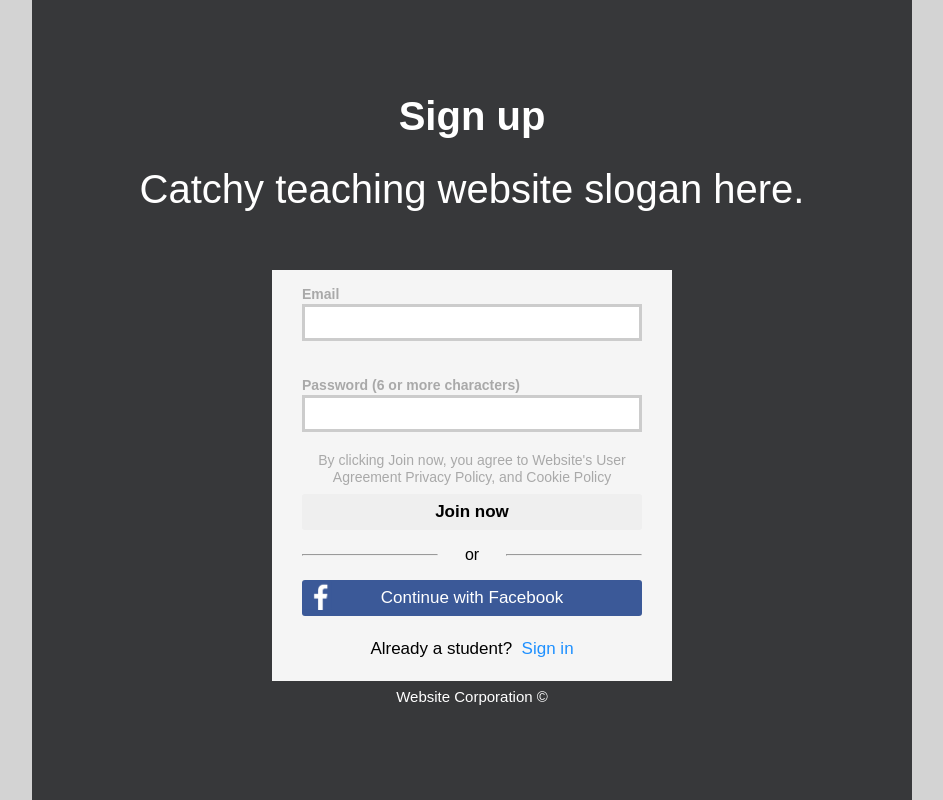
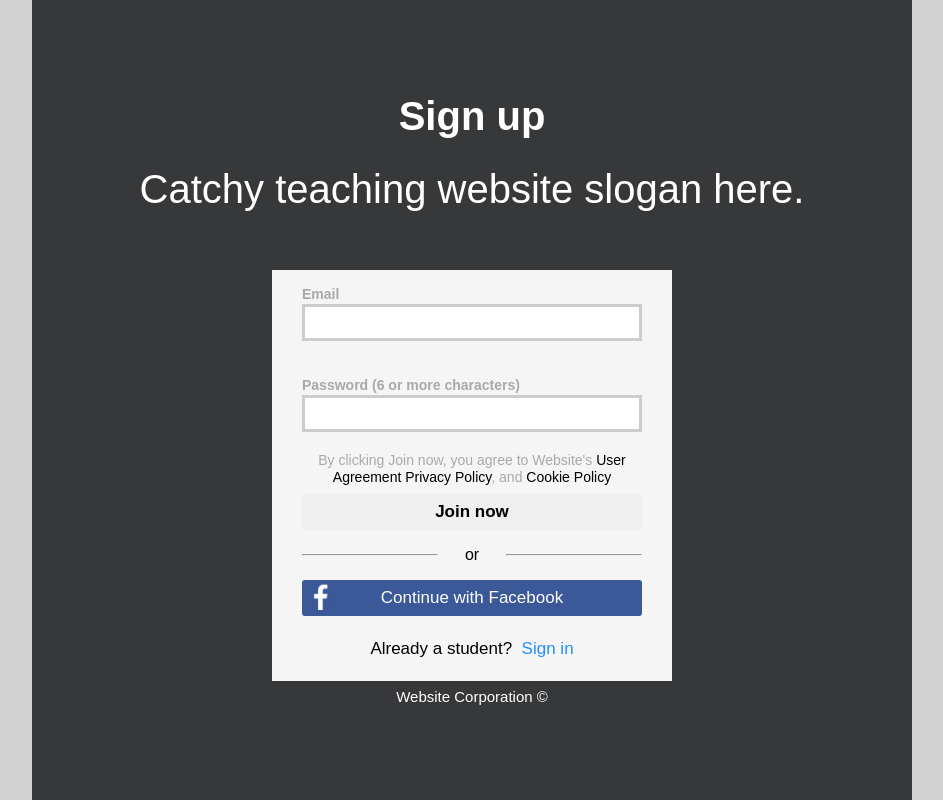
Before and after one commit to candrade86/teaching-site-frontend, a React (Create React App) app in the folder teaching-site/: page / in a window 1280 px wide. Shown: the whole page, without its empty margins (168-1111 px from the left). Built offline with nearby package versions, Linux system fonts and the light colour scheme; what react-animations would draw is missing.

Commit message:
created a new styled component for policy links

```diff
--- a/teaching-site/src/components/Signup.js
+++ b/teaching-site/src/components/Signup.js
@@ -15,6 +15,7 @@ import {
     HR,
     Policy,
     PolicyText,
+    PolicyLink,
     SigninWrap,
     SigninText,
     SigninLink,
@@ -47,7 +48,7 @@ class SignUp extends Component {
                             <Input type='text' />
 
                             <Policy>
-                                <PolicyText>By clicking Join now, you agree to Website's User Agreement Privacy Policy, and Cookie Policy</PolicyText>
+                                <PolicyText>By clicking Join now, you agree to Website's <PolicyLink>User Agreement Privacy Policy</PolicyLink>, and <PolicyLink>Cookie Policy</PolicyLink></PolicyText>
                             </Policy>
 
                             <Button>Join now</Button>
--- a/teaching-site/src/styled-components/Signup.js
+++ b/teaching-site/src/styled-components/Signup.js
@@ -153,6 +153,14 @@ export const PolicyText = styled.p`
     text-align: center;
 `
 
+export const PolicyLink = styled.a`
+    color: black;
+
+    &:hover {
+        cursor: pointer;
+    }
+`
+
 export const SigninWrap = styled.div`
     display: flex;
     justify-content: center;
```
